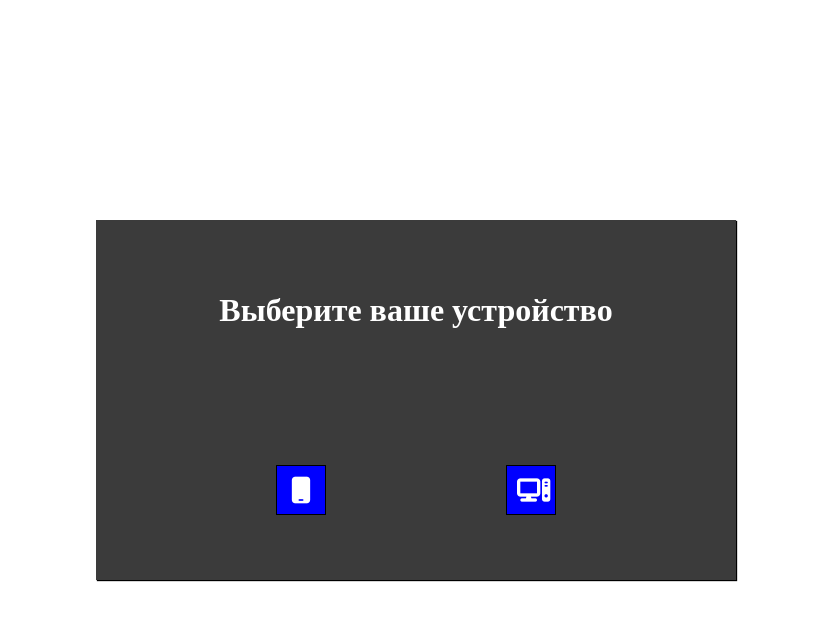
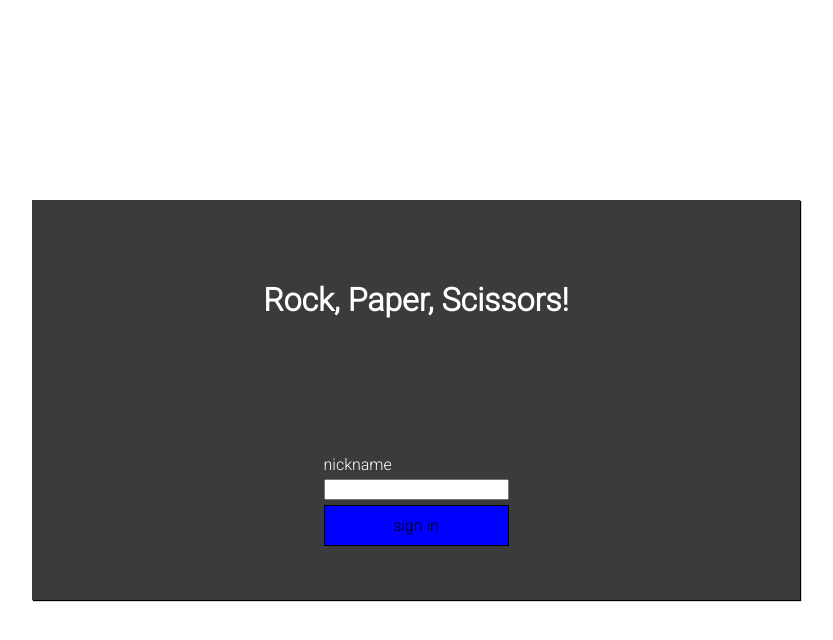
Before and after one commit to EgorZaitsev/rock-paper-scissors-js, a plain HTML site: page index.html in a window 1280 px wide. Both pictures are taken after a click on the button 524 px from the left and 490 px from the top of the page. Shown: the whole page, without its empty margins (224-1057 px from the left). Drawn offline with Linux system fonts and the light colour scheme.

Commit message:
added signIn

```diff
--- a/index.html
+++ b/index.html
@@ -5,7 +5,12 @@
     <meta http-equiv="X-UA-Compatible" content="IE=edge">
     <meta name="viewport" content="width=device-width, initial-scale=1.0">
     <title>Rock, Paper, Scissors!</title>
-    <link rel="stylesheet" href="/style/style.css">
+    <link rel="preconnect" href="https://fonts.googleapis.com">
+    <link rel="preconnect" href="https://fonts.gstatic.com" crossorigin>
+    <link href="https://fonts.googleapis.com/css2?family=Roboto:wght@300&display=swap" rel="stylesheet">
+    <link rel="stylesheet" href="style/style.css">
+    <link rel="stylesheet" href="/style/login/login.css ">
+    <link rel="stylesheet" href="style/signIn/sighIn.css">
 </head>
 <body>
     <div class="app">
@@ -16,6 +21,7 @@
     <script src="https://kit.fontawesome.com/6a3057d396.js" crossorigin="anonymous"></script>
     <script src="src/lib/renderEngine.js"></script>
     <script src="src/login.js"></script>
+    <script src="src/signIn.js"></script>
     <script src="src/script.js"></script>
 </body>
 </html>
--- a/src/login.js
+++ b/src/login.js
@@ -23,7 +23,6 @@ function loginScreenRender() {
     title.textContent = 'Выберите ваше устройство';
 
 
-
     app.appendChild(wrapper);
     wrapper.appendChild(title);
 
@@ -44,6 +43,14 @@ function deviceBlockRender(container) {
     buttonPhone.style.textAlign = 'center';
     buttonPhone.innerHTML = '<i class="fa-solid fa-computer fa-2xl" style="color:white"></i>'
 
+
+    deviceChoose.addEventListener('click', (event) =>{
+        event.preventDefault();
+
+        console.log(window.application.screens);
+        window.application.renderScreen('signIn');
+    });
+
     container.appendChild(deviceChoose);
     deviceChoose.appendChild(buttonComputer);
     deviceChoose.appendChild(buttonPhone);
--- a/src/script.js
+++ b/src/script.js
@@ -1,8 +1,11 @@
 document.addEventListener('DOMContentLoaded', (event) => {
     window.application.screens['login'] = loginScreenRender;
     window.application.blocks['login'] = deviceBlockRender;
+    window.application.screens['signIn'] = signInScreenRender;
+    window.application.blocks['signIn'] = signInRenderBlock;
     window.application.renderScreen('login');
 
 
 
+
 });
--- /dev/null
+++ b/src/signIn.js
@@ -0,0 +1,57 @@
+/*
+        <div class="sign__wrapper">
+            <h1 class="sign__title">Rock, Paper, Scissors!</h1>
+            <form class="sign__form" novalidate>
+                <label for="nickname" class="label">Nickname</label>
+                <input type="text" id="nickname" maxlength="16" >
+                <button class="sign__button">sign in</button>
+            </form>
+        </div>
+
+*/
+
+function signInScreenRender() {
+    const app = document.querySelector('.app');
+
+    app.classList.add('hide');
+
+    setTimeout(() => {
+        app.innerHTML = '';
+        const wrapper = document.createElement('div');
+        wrapper.classList.add('sign__wrapper');
+
+        const title = document.createElement('h1');
+        title.classList.add('sign__title');
+        title.textContent = 'Rock, Paper, Scissors!';
+
+        app.appendChild(wrapper);
+        wrapper.appendChild(title);
+
+        signInRenderBlock(wrapper);
+        app.classList.remove('hide');
+    }, 1600);
+
+}
+
+
+function signInRenderBlock(container) {
+    const form = document.createElement('form');
+    form.classList.add('sign__form');
+
+    const lable = document.createElement('lable')
+    lable.setAttribute('for', 'nickname');
+    lable.textContent = 'nickname';
+
+    const input = document.createElement('input')
+    input.id = 'nickname';
+    input.setAttribute('maxlength', '16');
+
+    const button = document.createElement('button');
+    button.classList.add('sign__button');
+    button.textContent = 'sign in';
+
+    container.appendChild(form);
+    form.appendChild(lable);
+    form.appendChild(input);
+    form.appendChild(button);
+}
--- /dev/null
+++ b/style/login/login.scss
@@ -0,0 +1,61 @@
+.login {
+
+    &__title {
+        grid-area: title;
+    }
+
+    &__device {
+        grid-area: device;
+        display: flex;
+        justify-content: space-evenly;
+        &__button {
+            font-family: Roboto;
+            font-size: 1em;
+            width: 60px;
+            height: 60px;
+            background-color: blue;
+            padding: 10px;
+            text-align: center;
+            border: 1px solid black;
+            transition: border .5s ease;
+
+        }
+        &__button:hover {
+            border: 1px solid gray;
+            transition: border .5s ease;
+        }
+
+        &__button:active {
+            border: 1px solid black;
+            transition: border .5 ease;
+        }
+
+        &__button:hover .fa-solid {
+            transition: transform .7s ease;
+            transform: scale(1.1);
+        }
+
+        .fa-solid {
+            transition: transform .5s ease;
+        }
+    }
+
+
+
+    &__wrapper {
+        box-shadow: 1px 1px 1px black ;
+        background-color: rgba(10, 10, 10, 0.800);
+        width: 60%;
+        height: 50%;
+        display: grid;
+        grid-template-rows: 1fr 1fr;
+        grid-template-columns: 1fr 1fr 1fr;
+        grid-template-areas:
+            "title title title "
+            "device device device";
+        align-items: center;
+        text-align: center;
+        color: white;
+
+    }
+}
--- /dev/null
+++ b/style/signIn/sighIn.scss
@@ -0,0 +1,60 @@
+.sign {
+
+    &__wrapper {
+        box-shadow: 1px 1px 1px black ;
+        background-color: rgba(10, 10, 10, 0.800);
+        width:60%;
+        height: 50%;
+        display: grid;
+        grid-template-rows: 1fr 1fr;
+        grid-template-columns: 1fr 1fr 1fr;
+        grid-template-areas:
+            "title title title"
+            "device device device";
+        align-items: center;
+        text-align: center;
+        color: white;
+
+    }
+
+    &__title {
+        grid-area: title;
+    }
+
+
+
+    &__form {
+        grid-area: device;
+        text-align: left;
+        display: grid;
+        flex-direction: column;
+        justify-content: center;
+        align-items: center;
+        margin: auto;
+        gap: 5px;
+        max-width: 200px;
+
+    }
+
+    &__button {
+        font-family: inherit;
+        font-size: 1em;
+        background-color: blue;
+        padding: 10px;
+        text-align: center;
+        border: 1px solid black;
+        transition: border .5s ease;
+
+    }
+
+    &__button:hover {
+        border: 1px solid gray;
+        transition: border .5s ease;
+    }
+
+    &__button:active {
+        border: 1px solid black;
+        transition: border .5 ease;
+    }
+
+}
--- a/style/style.scss
+++ b/style/style.scss
@@ -7,68 +7,16 @@ body {
 }
 
 .app {
+    font-family: Roboto;
     display: flex;
     justify-content: center;
     align-items: center;
     margin: auto;
     height: 100vh;
-}
-
-.login {
-
-&__title {
-    grid-area: title;
-}
-
-&__device {
-    grid-area: device;
-    display: flex;
-    justify-content: space-evenly;
-    &__button {
-        width: 50px;
-        height: 50px;
-        background-color: blue;
-        padding: 10px;
-        text-align: center;
-        border: 1px solid black;
-        transition: border .5s ease;
-    }
-    &__button:hover {
-        border: 1px solid gray;
-        transition: border .5s ease;
-    }
-
-    &__button:active {
-        border: 1px solid black;
-        transition: border .5 ease;
-    }
-
-    &__button:hover .fa-solid {
-        transition: transform .7s ease;
-        transform: scale(1.1);
-    }
-
-    .fa-solid {
-        transition: transform .5s ease;
-    }
+    transition: opacity 1.1s cubic-bezier(.59,.21,.5,.89);
 }
 
 
-
-&__wrapper {
-    box-shadow: 1px 1px 1px black ;
-    background-color: rgba(10, 10, 10, 0.800);
-    width:50%;
-    height: 45%;
-    display: grid;
-    grid-template-rows: 1fr 1fr;
-    grid-template-columns: 1fr 1fr 1fr;
-    grid-template-areas:
-        "title title title "
-        "device device device";
-    align-items: center;
-    text-align: center;
-    color: white;
-
+.hide {
+    opacity: 0;
 }
-}
```
Also changed, not shown: style/login/login.css (added), style/signIn/sighIn.css (added), style/style.css, 3 other files.
